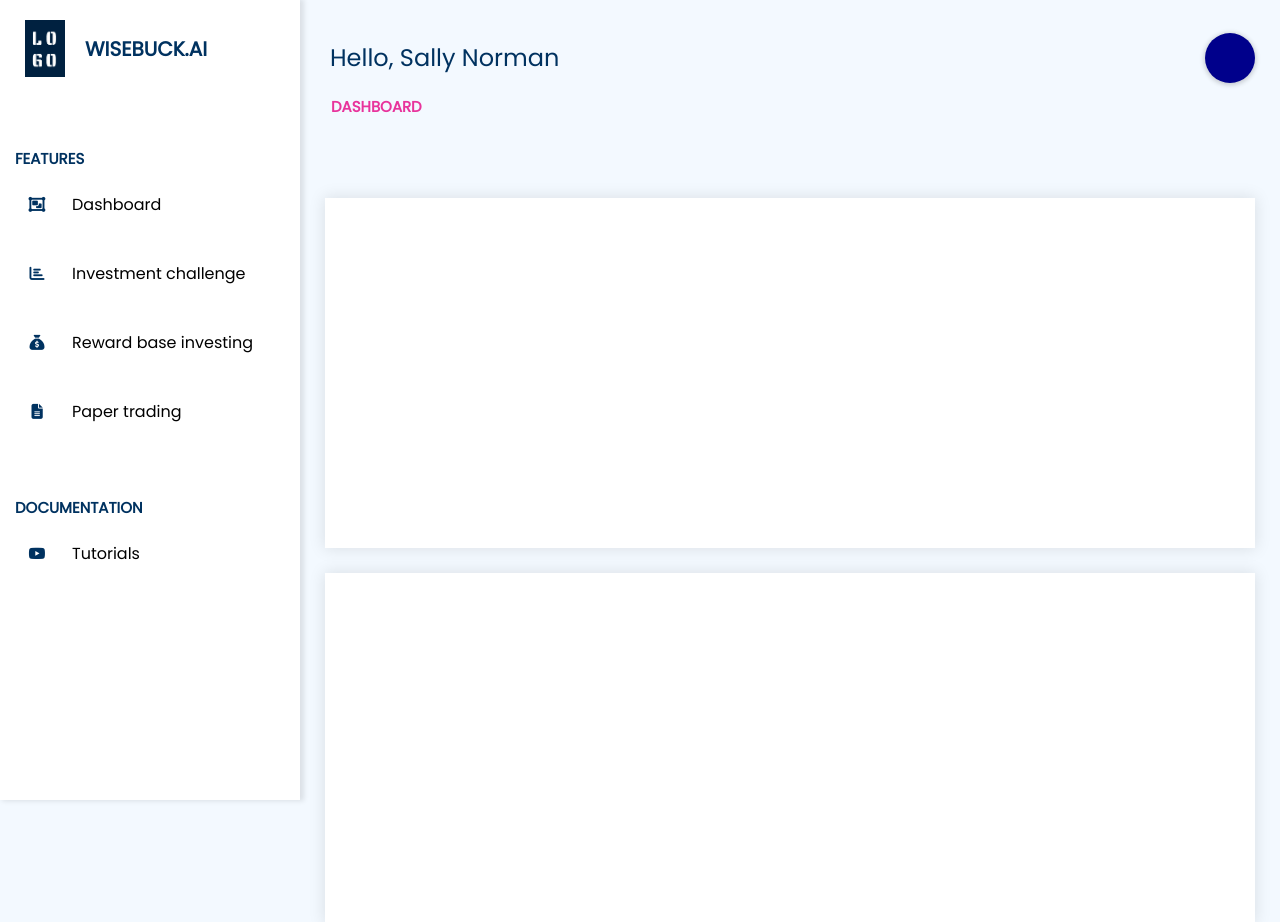
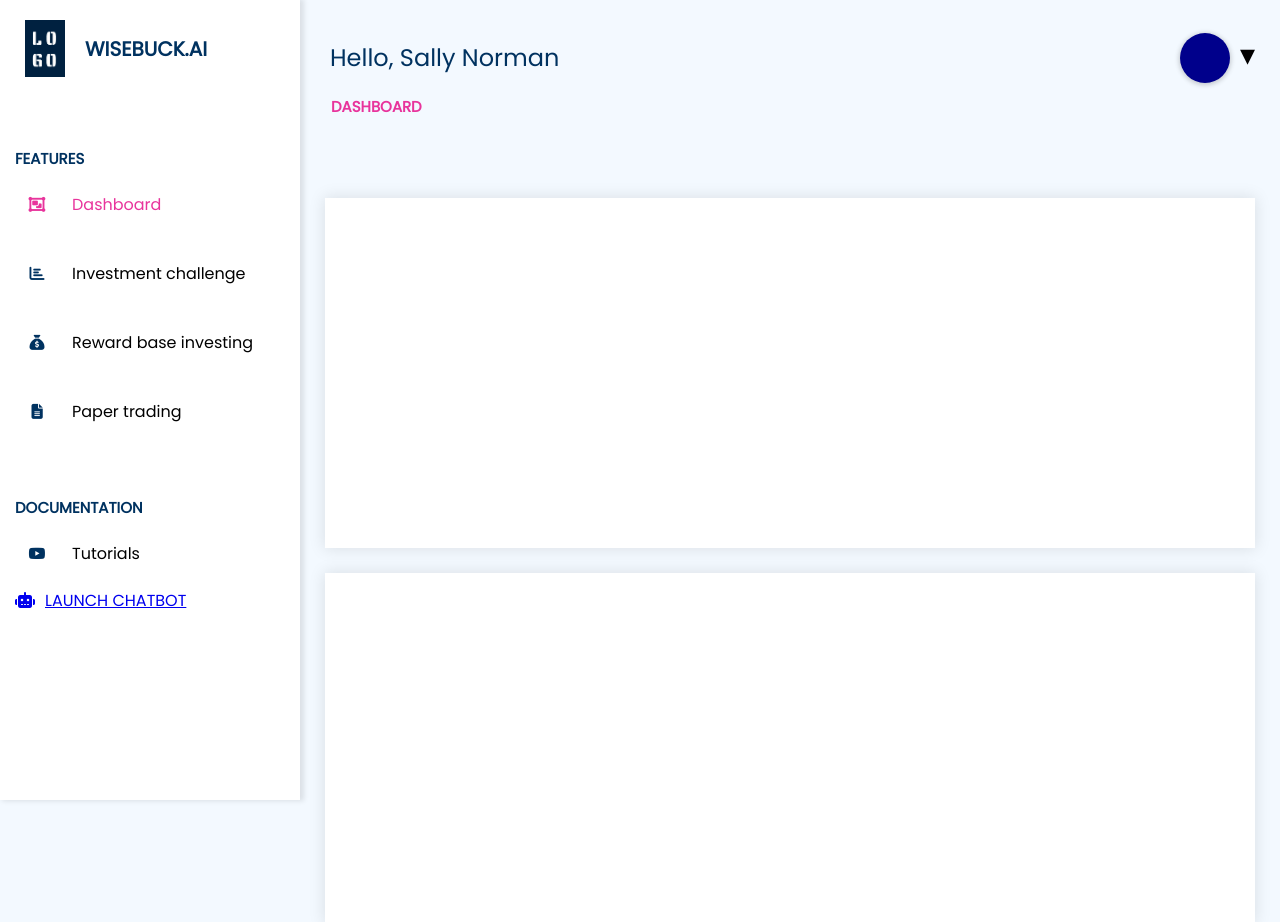
Before and after one commit to disha101003/wisebucks.ai, a Flask app: template templates/dashboard.html in a window 1280 px wide. Shown: the top 922 px of the page. Run offline with Flask 3, Linux system fonts and the light colour scheme; the template is opened without the code that fills it, so the values that code supplies are empty.

Commit message:
finish dashboard

```diff
--- a/templates/dashboard.html
+++ b/templates/dashboard.html
@@ -18,12 +18,14 @@
     </section>
     <section class="links-container">
       <h2>FEATURES</h2>
-      <div class="links">
+      <div class="links" style="color:#e8349c;">
         <div class="icon">
-          <i class="fa-solid fa-object-group"></i>
+          <i class="fa-solid fa-object-group" style="color:#e8349c"></i>
         </div>
-        <span>Dashboard</span>
+        <span style=>Dashboard</span>
+
       </div>
+      <div class="vl"></div>
       <div class="links">
         <div class="icon">
           <i class="fas fa-chart-bar"></i>
@@ -49,13 +51,22 @@
         </div>
         <span>Tutorials</span>
       </div>
+
+
+      <div class="chatbot-button-container">
+        <a class="chatbot-button" href="#"><i class="fa-solid fa-robot" style="padding-right: 10px;"></i>LAUNCH
+          CHATBOT</a>
+      </div>
+
     </section>
+
   </section>
   <section id="main-dashboard-content">
     <section id="top-section">
       <h1 id="welcome-title">Hello, Sally Norman</h1>
       <div class="action-icons">
         <div class="action-icon-one"></div>
+        <span style="font-size: 30px; padding-left: 10px;">▾</span>
       </div>
     </section>
     <h2 class="top-dash">DASHBOARD</h2>
```
